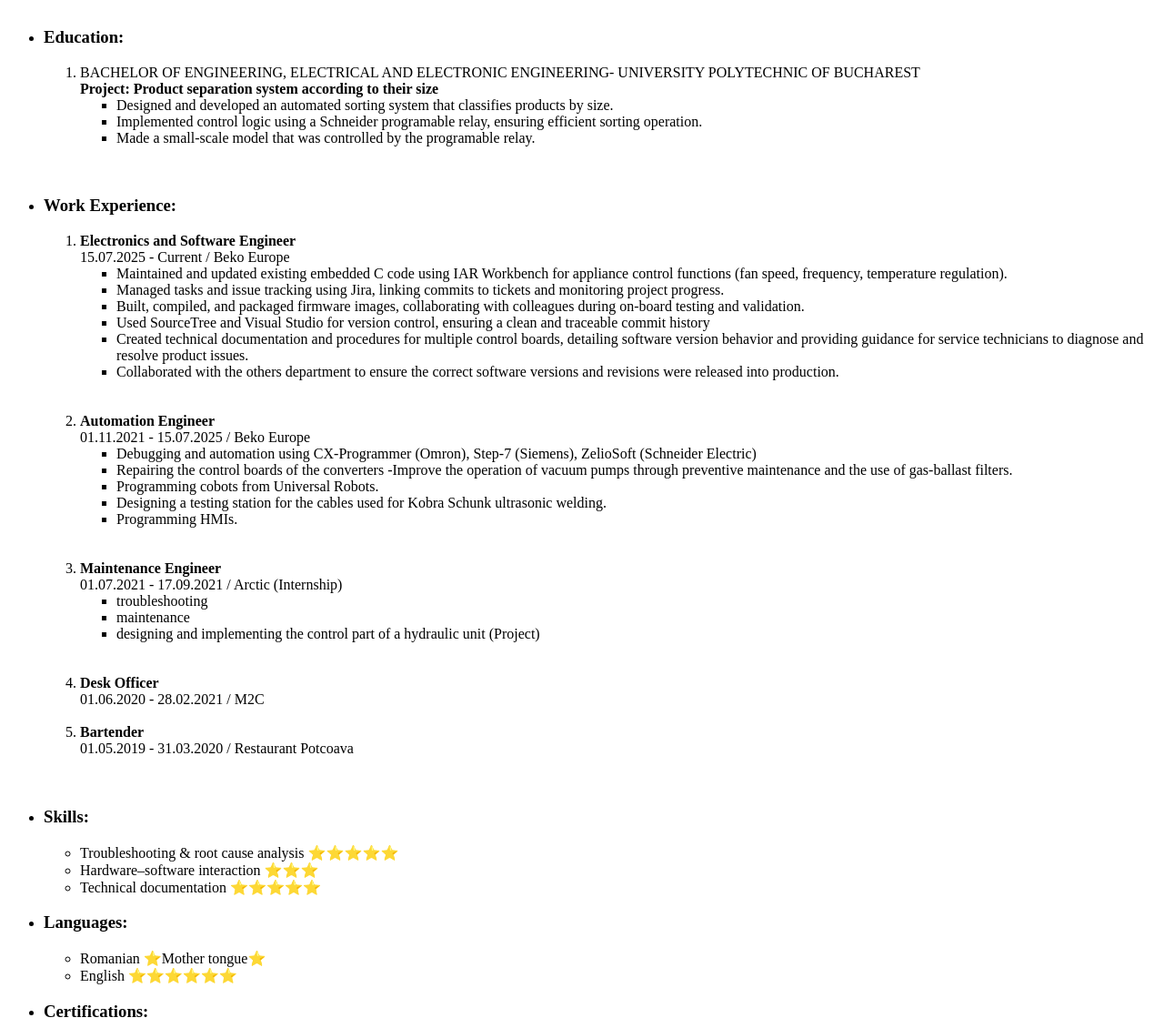
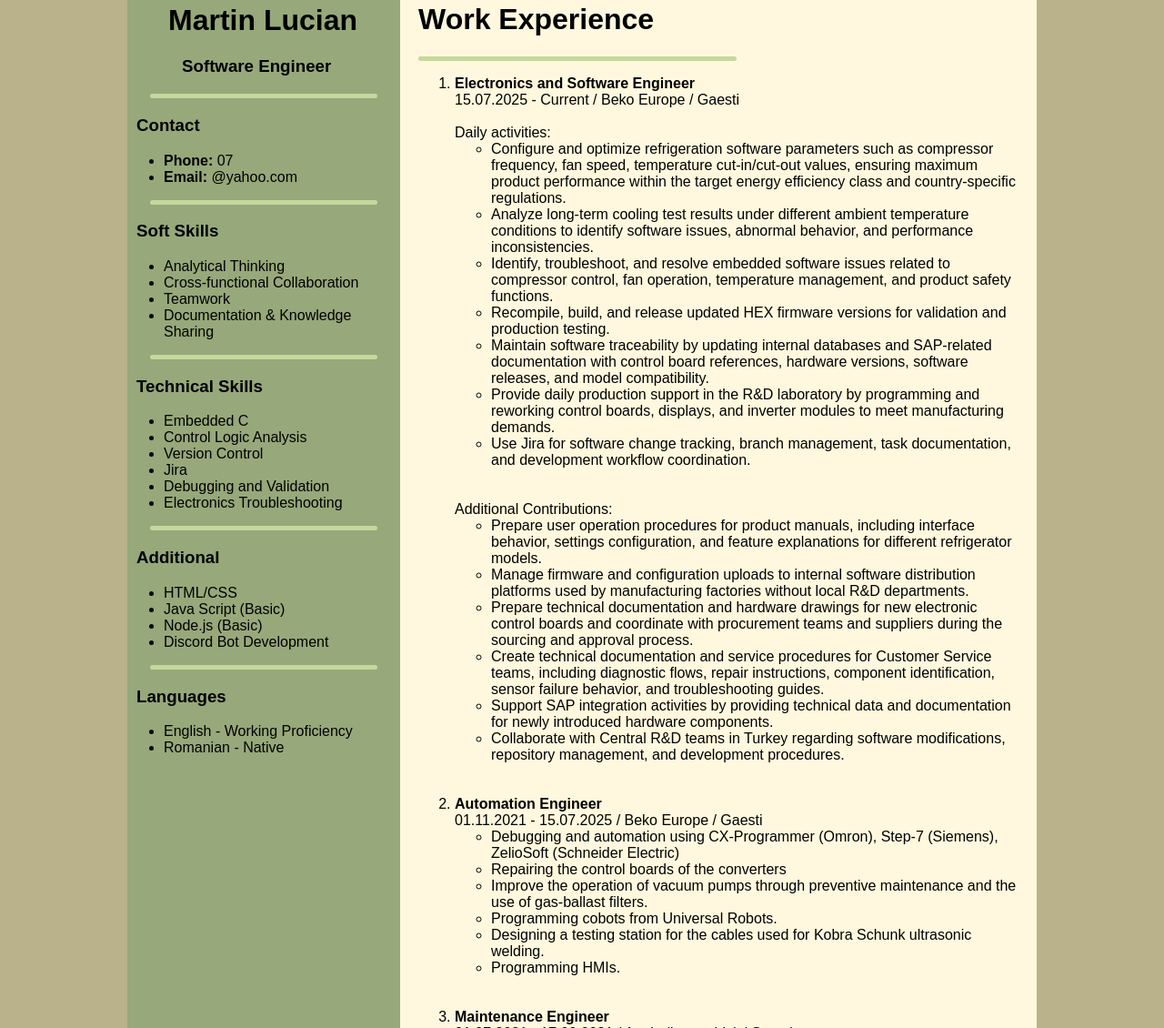
Before and after one commit to llllluc/Full_Stack_Web_Development, a plain HTML site: page Projects/Project02_Resume/Resume.html in a window 1280 px wide. Shown: the part 406-1536 px from the top of the page at 91% size. Drawn offline with Linux system fonts and the light colour scheme.

Commit message:
CV_update

```diff
--- a/Projects/Project02_Resume/Resume.html
+++ b/Projects/Project02_Resume/Resume.html
@@ -2,50 +2,115 @@
 <html lang="en">
     <head>
         <meta charset="UTF-8">
+        <link rel="stylesheet" href="cvtest.css">
         <title>Martin_Lucian_Resume</title>
     </head>
     <body>
-        <h1>Martin Lucian</h1>
-        <img src="../../assets/images/image02.png" />
-        <br></br>
+            <div class="resume_border">
+                <div class="resume_border_stanga">
+                    <div class="box_img">
+                        <div class="img_cu_mine"><img src="../../assets/images/image02.png" /></div>
+                    </div>
+                    <div class="nume"><h1>Martin Lucian</h1></div>
+                    <div class="current_position"><h3>Software Engineer</h3></div>
+                    <div class="just_to_separate"></div>
+                    <h3 class="move_a_bit">Contact</h3>
                         <ul>
-            <li><h3>Summary:</h3></li>
-                Hello!My name is Martin Lucian and I am an Electrical and Electronics Engineer with hands-on experience in embedded
-                firmware develompent and industrial automation. Skilled in PLC programming and maintenance for manufacturing equipment.
-                <br></br>
-            <li><h3>Education:</h3></li>
-                <ol>
-                    <li>BACHELOR OF ENGINEERING, ELECTRICAL AND ELECTRONIC ENGINEERING- UNIVERSITY POLYTECHNIC OF BUCHAREST</li>
-                        <b>Project: Product separation system according to their size</b>
+                            <li><b>Phone:</b> 07</li>
+                            <li><b>Email:</b> @yahoo.com</li>
+                        </ul>
+                        <div class="just_to_separate"></div>
+                    <h3 class="move_a_bit">Soft Skills</h3>
                         <ul>
-                            <li>Designed and developed an automated sorting system that classifies products by size.</li>
-                            <li>Implemented control logic using a Schneider programable relay, ensuring efficient sorting operation.</li>
-                            <li>Made a small-scale model that was controlled by the programable relay.</li>
+                            <li>Analytical Thinking</li>
+                            <li>Cross-functional Collaboration</li>
+                            <li>Teamwork</li>
+                            <li>Documentation & Knowledge Sharing</li>
                         </ul>
-                </ol>
-                <br></br>
-            <li><h3>Work Experience:</h3></li>
+                        <div class="just_to_separate"></div>
+                    <h3 class="move_a_bit">Technical Skills</h3>
+                    <ul>
+                        <li>Embedded C</li>
+                        <li>Control Logic Analysis</li>
+                        <li>Version Control</li>
+                        <li>Jira</li>
+                        <li>Debugging and Validation</li>
+                        <li>Electronics Troubleshooting</li>
+                    </ul>
+                        <div class="just_to_separate"></div>
+                    <h3 class="move_a_bit">Additional</h3>
+                    <ul>
+                        <li>HTML/CSS</li>
+                        <li>Java Script (Basic)</li>
+                        <li>Node.js (Basic)</li>
+                        <li>Discord Bot Development</li>
+                    </ul>
+                        <div class="just_to_separate"></div>
+                    <h3 class="move_a_bit">Languages</h3>
+                    <ul>
+                        <li>English - Working Proficiency</li>
+                        <li>Romanian - Native</li>
+                    </ul>
+                </div>
+                <div class="resume_border_dreapta">
+                <div class="work_eperience">
+                    <div>
+                        <h1>Summary</h1>
+                        <div class="just_to_separate_dreapta_cap"></div>
+                        <br>
+                    &nbsp&nbsp&nbsp&nbsp&nbsp&nbsp&nbsp&nbsp&nbsp Embedded Software Engineer with a background in industrial automation and maintenance engineering. Transitioned into embedded development through intensive self-learning, quickly acquiring practical experience in C programming, firmware debugging, version control, and embedded development workflows.
+
+                    <br>&nbsp&nbsp&nbsp&nbsp&nbsp&nbsp&nbsp&nbsp&nbsp Currently working at Beko Europe on refrigeration control software, firmware validation, and embedded system debugging. Experienced in analyzing real-world product behavior, troubleshooting control logic and modifying firmware parameters.
+
+                    <br>&nbsp&nbsp&nbsp&nbsp&nbsp&nbsp&nbsp&nbsp&nbsp Adaptable engineer with strong problem-solving skills, capable of learning new technologies rapidly and becoming operational in complex technical environments with minimal guidance.
+                    </div>
+                                <div>
+                                    <h1>Work Experience</h1>
+                                    <div class="just_to_separate_dreapta_cap"></div>
                                     <ol>
                             <li><b>Electronics and Software Engineer</b></li>
-                    15.07.2025 - Current / Beko Europe
+                            15.07.2025 - Current / Beko Europe / Gaesti
+                            <br></br>
+                            Daily activities:
                                 <ul>
-                            <li>Maintained and updated existing embedded C code using IAR Workbench for appliance control functions (fan
-                             speed, frequency, temperature regulation).</li>
-                            <li>Managed tasks and issue tracking using Jira, linking commits to tickets and monitoring project progress.</li>
-                            <li>Built, compiled, and packaged firmware images, collaborating with colleagues during on-board testing and
-                            validation.</li>
-                            <li>Used SourceTree and Visual Studio for version control, ensuring a clean and traceable commit history</li>
-                            <li>Created technical documentation and procedures for multiple control boards, detailing software version
-                            behavior and providing guidance for service technicians to diagnose and resolve product issues.</li>
-                            <li>Collaborated with the others department to ensure the correct software versions and revisions were released into
-                            production.</li>
+                                    <li>Configure and optimize refrigeration software parameters such as compressor frequency, fan speed, temperature cut-in/cut-out values, ensuring maximum product performance within the target energy efficiency class and country-specific regulations.</li>
+                                    <li>Analyze long-term cooling test results under different ambient temperature conditions to identify software issues, abnormal behavior, and performance inconsistencies.
+                                    </li>
+                                    <li>Identify, troubleshoot, and resolve embedded software issues related to compressor control, fan operation, temperature management, and product safety functions.
+                                    </li>
+                                    <li>
+                                        Recompile, build, and release updated HEX firmware versions for validation and production testing.
+                                    </li>
+                                    <li>
+                                        Maintain software traceability by updating internal databases and SAP-related documentation with control board references, hardware versions, software releases, and model compatibility.
+                                    </li>
+                                    <li>Provide daily production support in the R&D laboratory by programming and reworking control boards, displays, and inverter modules to meet manufacturing demands.</li>
+
+                                    <li>Use Jira for software change tracking, branch management, task documentation, and development workflow coordination.</li>
                                 </ul>
                             <br></br>
+                            Additional Contributions:
+                                <ul>
+                                    <li>Prepare user operation procedures for product manuals, including interface behavior, settings configuration, and feature explanations for different refrigerator models.
+                                    </li>
+                                    <li>
+                                        Manage firmware and configuration uploads to internal software distribution platforms used by manufacturing factories without local R&D departments.
+                                    </li>
+                                    <li>Prepare technical documentation and hardware drawings for new electronic control boards and coordinate with procurement teams and suppliers during the sourcing and approval process.
+                                    </li>
+                                    <li> Create technical documentation and service procedures for Customer Service teams, including diagnostic flows, repair instructions, component identification, sensor failure behavior, and troubleshooting guides.
+                                    </li>
+                                    <li>Support SAP integration activities by providing technical data and documentation for newly introduced hardware components.</li>
+                                    <li>Collaborate with Central R&D teams in Turkey regarding software modifications, repository management, and development procedures.</li>
+                                </ul>
+                            <br></br>
+
                             <li><b>Automation Engineer</b></li>
-                    01.11.2021 - 15.07.2025 / Beko Europe
+                            01.11.2021 - 15.07.2025 / Beko Europe / Gaesti
                                 <ul>
                                     <li>Debugging and automation using CX-Programmer (Omron), Step-7 (Siemens), ZelioSoft (Schneider Electric)</li>
-                            <li>Repairing the control boards of the converters -Improve the operation of vacuum pumps through preventive
+                                    <li>Repairing the control boards of the converters</li>
+                                    <li>Improve the operation of vacuum pumps through preventive
                                     maintenance and the use of gas-ballast filters.</li>
                                     <li>Programming cobots from Universal Robots.</li>
                                     <li>Designing a testing station for the cables used for Kobra Schunk ultrasonic welding.</li>
@@ -54,47 +119,35 @@
                                 </ul>
                             <br></br>
                             <li><b>Maintenance Engineer</b></li>
-                    01.07.2021 - 17.09.2021 / Arctic (Internship)
+                            01.07.2021 - 17.09.2021 / Arctic (Internship) / Gaesti
                                 <ul>
-                            <li>troubleshooting</li>
-                            <li>maintenance</li>
-                            <li>designing and implementing the control part of a hydraulic unit (Project)</li>
+                                    <li>Troubleshooting</li>
+                                    <li>Maintenance</li>
+                                    <li>Designing and implementing the control part of a hydraulic unit (a small Project)</li>
                                 </ul>
-                    <br></br>
-                    <li><b>Desk Officer</b></li>
-                    01.06.2020 - 28.02.2021 / M2C
-                    <br></br>
-                    <li><b>Bartender</b></li>
-                    01.05.2019 - 31.03.2020 / Restaurant Potcoava
                         </ol>
-            <br></br>
-            <li><h3>Skills:</h3></li>
+                        </div>
+                    </div>
+                    <div class="Education">
+                        <h1>Education</h1>
+                        <div class="just_to_separate_dreapta_cap"></div>
+                        <ol>
+                    <li>BACHELOR OF ENGINEERING, ELECTRICAL AND ELECTRONIC ENGINEERING- UNIVERSITY POLYTECHNIC OF BUCHAREST</li>
+                    2018 - 2022 / Bucharest
+                    <br> </br>
+                        <b>Project: Product separation system according to their size</b>
                         <ul>
-                    <li>Troubleshooting & root cause analysis ⭐️⭐️⭐️⭐️⭐️</li>
-                    <li>Hardware–software interaction ⭐️⭐️⭐️</li>
-                    <li>Technical documentation ⭐️⭐️⭐️⭐️⭐️</li>
+                            <li>Designed and developed an automated sorting system that classifies products by size.</li>
+                            <li>Implemented control logic using a Schneider programable relay, ensuring efficient sorting operation.</li>
+                            <li>Made a small-scale model that was controlled by the programable relay.</li>
                         </ul>
-            <li><h3>Languages:</h3></li>
-                <ul>
-                    <li>Romanian ⭐️Mother tongue⭐️</li>
-                    <li>English  ⭐️⭐️⭐️⭐️⭐️⭐️</li>
-                </ul>
-            <li><h3>Certifications:</h3></li>
-                <ul>
-                    <li><a href="../../assets/pdf_files/UC-bffc2ed6-9a1a-442d-b0fa-819415265d71.pdf">C Programing Bootcamp</a></li>
-                    Instructor: Vlad Budnitsky
-                </ul>
-        </ul>
-        <h4>Contact</h4>
-        <ul>
-            <li><b>Phone:</b>0792-------</li>
-            <li><b>Email address:</b>martinlucian86@yahoo.com</li>
-        </ul>
-    </body>
-
+                </ol>
+                    </div>
+                </div>
+            </div>
             <footer>
             <small>
-                Copyright © 2026 MARTIN Lucian-Daniel. All Rights Reserved.
+                <a href="">This resume was designed and built using HTML and CSS :)</a>
             </small>
         </footer>
     </body>
--- /dev/null
+++ b/Projects/Project02_Resume/cvtest.css
@@ -0,0 +1,120 @@
+*{
+    box-sizing: border-box;
+}
+
+body {
+      margin: 100px;
+      min-height: 100vh;
+      display: grid;
+      place-items: center;
+      background: #B9B28A;
+      font-family: sans-serif;
+    }
+
+
+    .resume_border{
+      position: relative;
+      width: 1000px;
+      height: 1800px;
+      overflow: hidden;
+      background: #FFF8DE;
+      border-radius: 10px;
+      display: flex;
+    }
+
+    .resume_border_stanga{
+      position: relative;
+      width: 300px;
+      height: 1800px;
+      overflow: hidden;
+      background: #97A87A;
+      border-radius: 10px;
+    }
+
+    .resume_border_dreapta{
+        width: 700px;
+        height: 1800px;
+        background-color: #FFF8DE;
+    }
+
+    .box_img{
+        position: relative;
+        width: 205px;
+        height: 210px;
+        background: #FFF8DE;
+        margin:50px
+    }
+
+    .img_cu_mine{
+        transform: rotate(3deg);
+        display: grid;
+    }
+
+    .nume{
+        margin-left: 45px;
+    }
+
+    .current_position{
+        margin-left: 60px;
+    }
+
+    .just_to_separate{
+        background-color: #C5D89D;
+        width: 250px;
+        height: 5px;
+        border-radius: 3px;
+        margin-left: 25px;
+    }
+
+    .work_eperience {
+        margin: 20px;
+    }
+    .Education{
+        margin: 20px;
+    }
+
+.move_a_bit{
+    margin-left: 10px;
+}
+
+.just_to_separate_dreapta{
+        background-color: #C5D89D;
+        width: 650px;
+        height: 5px;
+        border-radius: 3px;
+}
+
+.just_to_separate_dreapta_cap{
+        background-color: #C5D89D;
+        width: 350px;
+        height: 5px;
+        border-radius: 3px;
+        margin-bottom: 5px;
+}
+
+.red{
+    position: relative;
+    display: inline-block;
+}
+
+.red::after{
+  content: "";
+  position: absolute;
+  left: -5px;
+  top: 13px;
+  width: 20px;
+  height: 2px;
+  background: rgb(255, 0, 0);
+  transform: rotate(-62deg);
+  transform-origin: center;
+}
+
+a {
+    color: #1D4ED8;
+    text-decoration: none;
+    font-size: 12px;
+}
+
+a:hover {
+    text-decoration: underline;
+}
```
Lines whose indentation alone changed are shown as unchanged.
